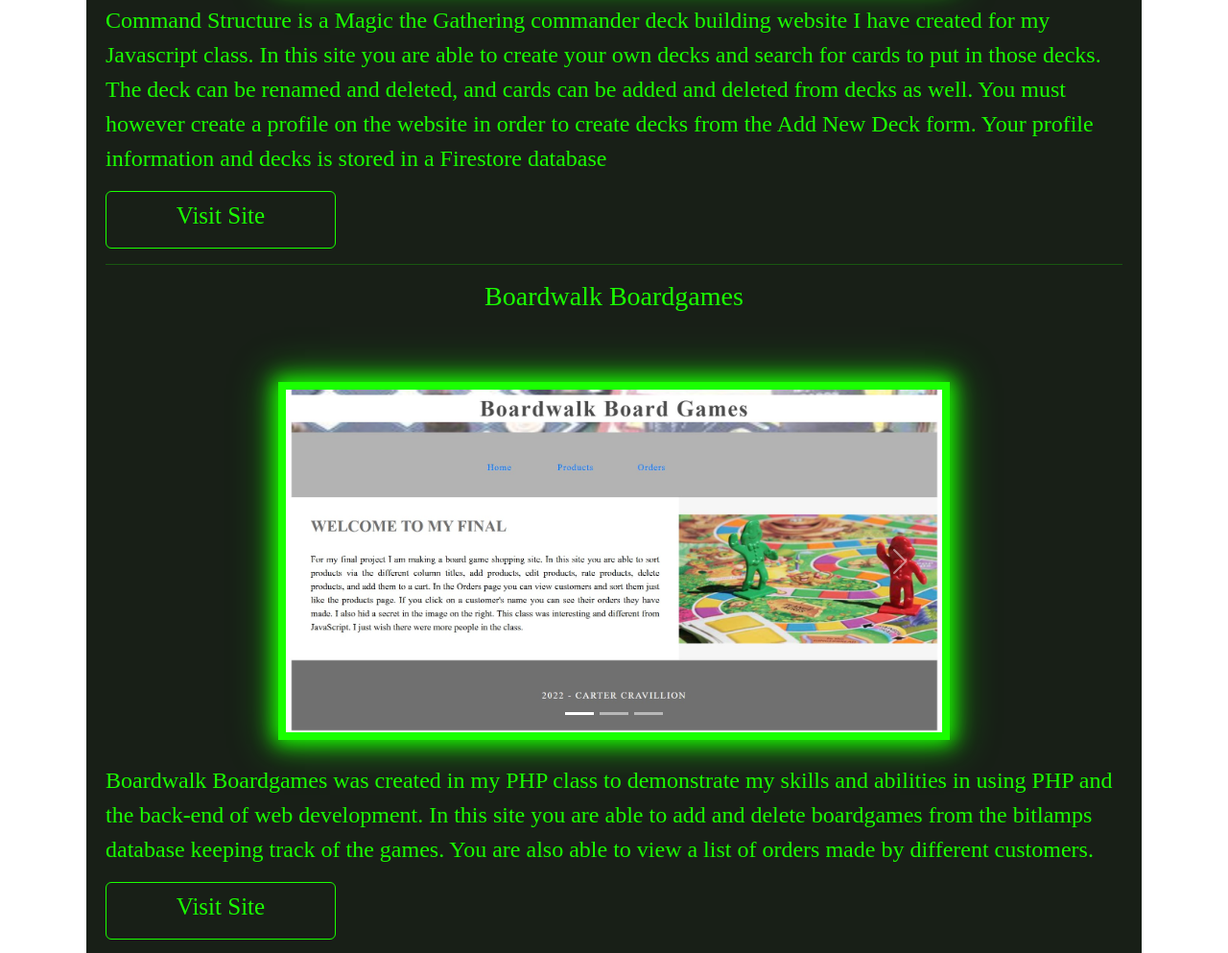
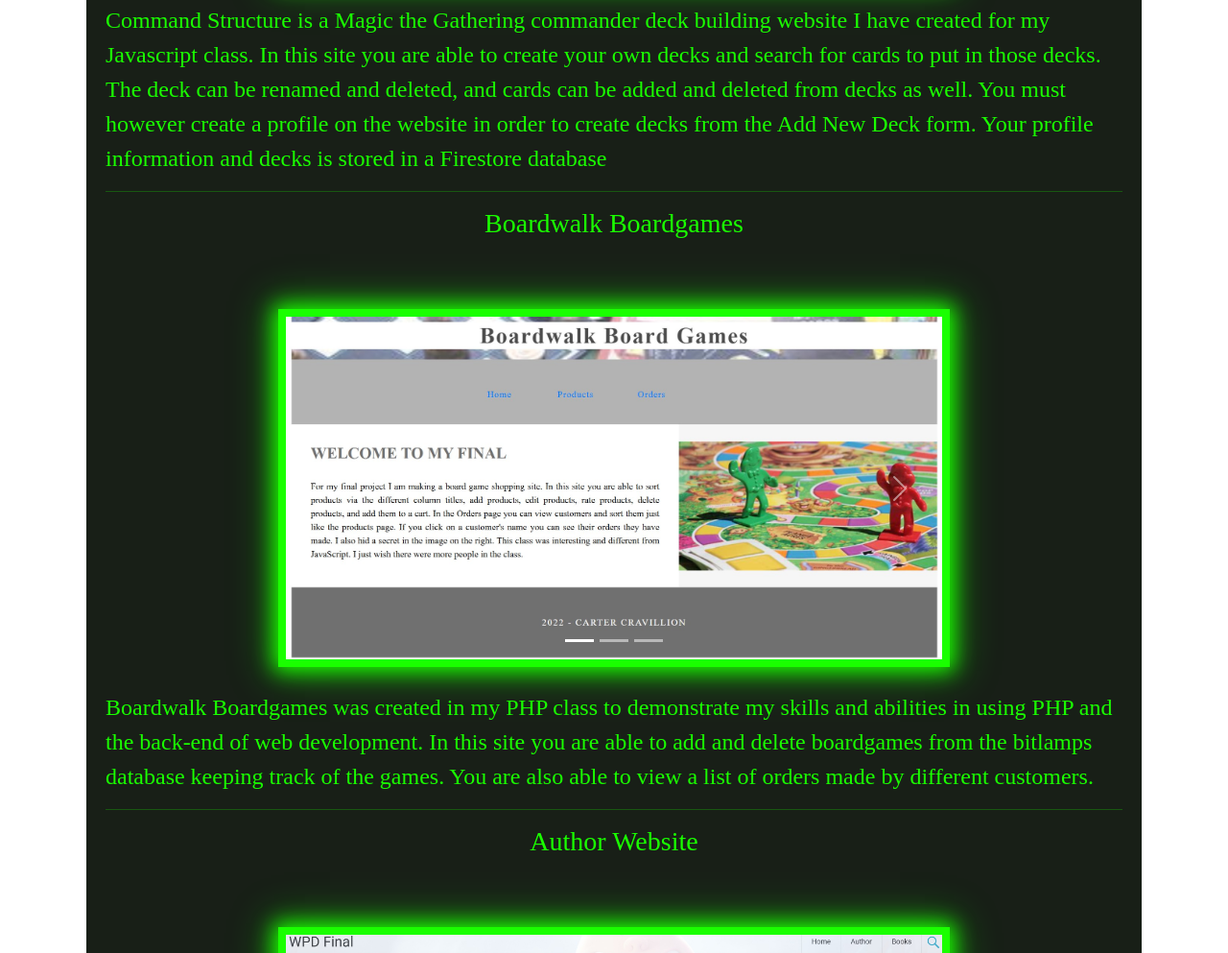
Before and after one commit to ccravillion/portfolio, a website: page work.html in a window 1280 px wide. Shown: the part 814-1807 px from the top of the page at 96% size. Drawn offline with nearby package versions, Linux system fonts and the light colour scheme.

Commit message:
removed visit site buttons

```diff
--- a/work.html
+++ b/work.html
@@ -71,7 +71,6 @@
             on the website in order to create decks from the Add New Deck form.  Your profile information and decks is stored in a
             Firestore database
         </p>
-        <a class="btn btn-outline-primary portfolioButton" href="https://ccravillion.github.io/command-structure/">Visit Site</a>
         <hr>
 
         <!-- Boardwalk Board Games-->
@@ -111,7 +110,6 @@
             development.  In this site you are able to add and delete boardgames from the bitlamps database keeping track of the games.
             You are also able to view a list of orders made by different customers.
         </p>
-        <a class="btn btn-outline-primary portfolioButton" href="">Visit Site</a>
         <hr>
 
         <!--Author Website-->
@@ -151,7 +149,6 @@
             making websites.  Wordpress is a platform that is another method of making websites by utilizing themes and plugins
             rather than just coding in a text editor.
         </p>
-        <a class="btn btn-outline-primary portfolioButton" href="">Visit Site</a>
         <br>
     </main>
     <footer class="container">
```
